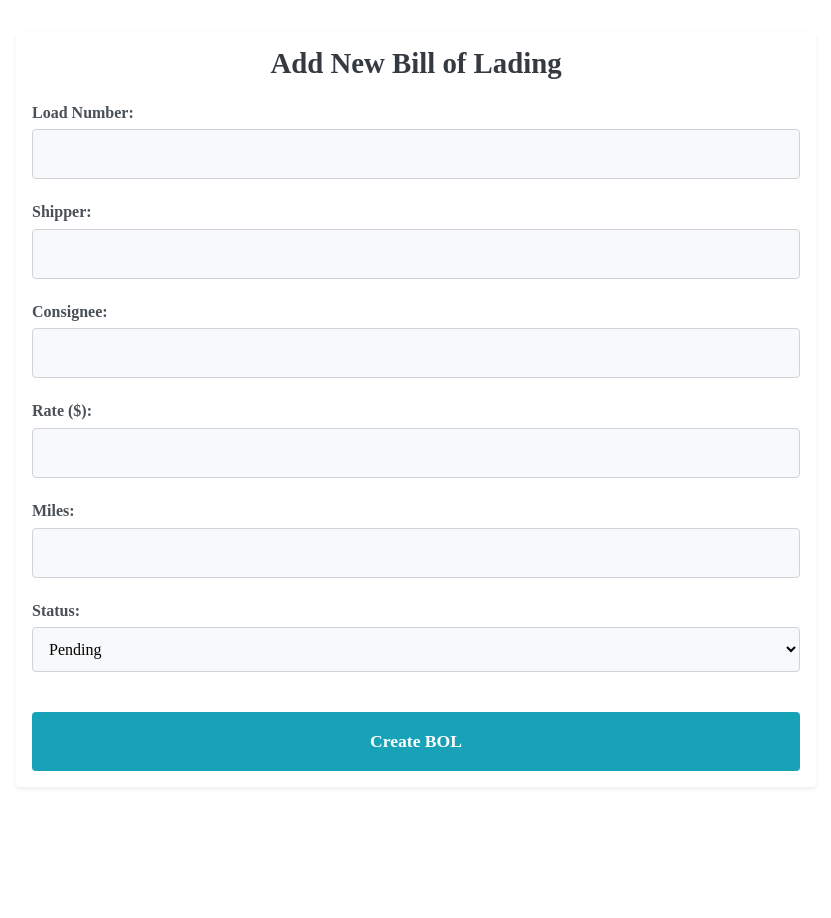
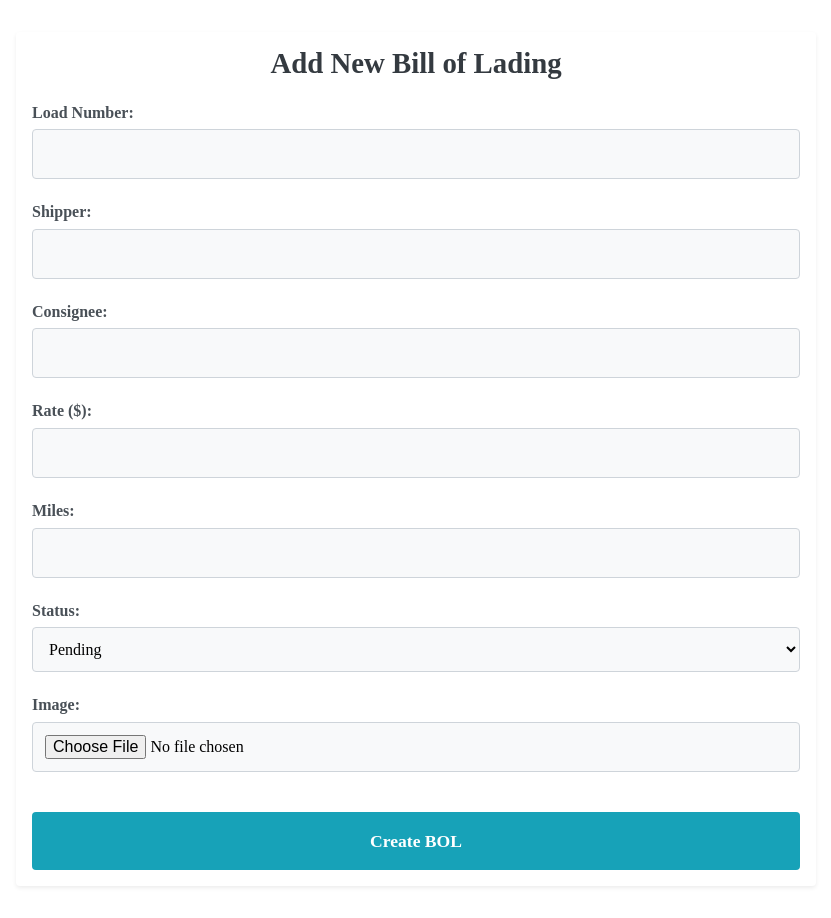
Before and after one commit to JoanneOs/capybara-frontend, a React (Vite) app: page /bol/add in a window 1280 px wide. Shown: the whole page, without its empty margins (224-1055 px from the left). Before the commit the page ends 832 px from the top, so only its background shows below. Built offline with nearby package versions, Linux system fonts and the light colour scheme.

Commit message:
Refactor AddBol form to use Formik and Yup, add image upload support
Replaced manual form state with Formik. Added Yup validation schema and support for uploading an optional image with size/type validation. Improved UX with error messages and submission indicator.

```diff
--- a/src/components/BOL/AddBol.jsx
+++ b/src/components/BOL/AddBol.jsx
@@ -1,12 +1,9 @@
-import { useState } from 'react';
+import { useState } from 'react'; // used to track submission state
 import { useNavigate } from 'react-router-dom';
 import { createBOL } from '../../utilities/bols-api';
 import { Formik, Form, Field, ErrorMessage } from 'formik'; // added for form state/validation
 import * as Yup from 'yup'; // added for validation schema
-
-
 import './AddBol.css';
-
 
 // validation schema using yup
 const bolSchema = Yup.object().shape({
@@ -24,119 +21,132 @@ const bolSchema = Yup.object().shape({
     ),
 });
 
-export default function AddBol() {
+const AddBol = () => {
   const navigate = useNavigate();
- const [formData, setFormData] = useState({
+  const [isSubmitting, setIsSubmitting] = useState(false); // tracks loading state
+
+  const handleSubmit = async (values, { setSubmitting, setErrors }) => {
+    setIsSubmitting(true); // disable form while submitting
+    try {
+      const formData = new FormData(); // to send image and text together
+      for (const key in values) {
+        if (key === 'image' && values.image) {
+          formData.append('image', values.image); // append image file
+        } else if (key !== 'image') {
+          formData.append(key, values[key]); // append text fields
+        }
+      }
+
+      await createBOL(formData); // send form data to backend
+      navigate('/bol'); // redirect after success
+    } catch (error) {
+      console.error('Error creating BOL:', error);
+      setErrors({ submit: 'Failed to create BOL. Please check your input and try again.' }); // show error message
+    } finally {
+      setIsSubmitting(false);
+    }
+  };
+
+  return (
+    <div className="add-bol">
+      <h1>Add New Bill of Lading</h1>
+      <Formik
+        initialValues={{
           loadNumber: '',
           shipper: '',
           consignee: '',
           rate: '',
           miles: '',
-   status: 'Pending'
- });
-
-
- const handleChange = (e) => {
-   setFormData({
-     ...formData,
-     [e.target.name]: e.target.value
-   });
- };
-
-
- const handleSubmit = async (e) => {
-   e.preventDefault();
-   try {
-     await createBOL(formData);
-     navigate('/bol');
-   } catch (error) {
-     console.error('Error creating BOL:', error);
-   }
- };
-
-
- return (
-   <div className="add-bol">
-     <h1>Add New Bill of Lading</h1>
-     <form onSubmit={handleSubmit}>
+          status: 'Pending',
+          image: null, // added to support file upload
+        }}
+        validationSchema={bolSchema}
+        onSubmit={handleSubmit}
+      >
+        {({ values, handleChange, touched, errors, setFieldValue, handleBlur }) => (
+          <Form>
+            {/* text inputs with validation */}
             <div className="form-group">
-         <label>Load Number:</label>
-         <input
-           type="text"
-           name="loadNumber"
-           value={formData.loadNumber}
-           onChange={handleChange}
-           required
+              <label htmlFor="loadNumber">Load Number:</label>
+              <Field type="text" id="loadNumber" name="loadNumber" value={values.loadNumber}
+                onChange={handleChange} onBlur={handleBlur}
+                className={touched.loadNumber && errors.loadNumber ? 'error' : ''}
               />
+              <ErrorMessage name="loadNumber" component="div" className="error-message" />
             </div>
 
+            <div className="form-group">
+              <label htmlFor="shipper">Shipper:</label>
+              <Field type="text" id="shipper" name="shipper" value={values.shipper}
+                onChange={handleChange} onBlur={handleBlur}
+                className={touched.shipper && errors.shipper ? 'error' : ''}
+              />
+              <ErrorMessage name="shipper" component="div" className="error-message" />
+            </div>
 
             <div className="form-group">
-         <label>Shipper:</label>
-         <input
-           type="text"
-           name="shipper"
-           value={formData.shipper}
-           onChange={handleChange}
-           required
+              <label htmlFor="consignee">Consignee:</label>
+              <Field type="text" id="consignee" name="consignee" value={values.consignee}
+                onChange={handleChange} onBlur={handleBlur}
+                className={touched.consignee && errors.consignee ? 'error' : ''}
               />
+              <ErrorMessage name="consignee" component="div" className="error-message" />
             </div>
 
+            <div className="form-group">
+              <label htmlFor="rate">Rate ($):</label>
+              <Field type="number" id="rate" name="rate" value={values.rate}
+                onChange={handleChange} onBlur={handleBlur} min="0" step="0.01"
+                className={touched.rate && errors.rate ? 'error' : ''}
+              />
+              <ErrorMessage name="rate" component="div" className="error-message" />
+            </div>
 
             <div className="form-group">
-         <label>Consignee:</label>
-         <input
-           type="text"
-           name="consignee"
-           value={formData.consignee}
-           onChange={handleChange}
-           required
+              <label htmlFor="miles">Miles:</label>
+              <Field type="number" id="miles" name="miles" value={values.miles}
+                onChange={handleChange} onBlur={handleBlur} min="0"
+                className={touched.miles && errors.miles ? 'error' : ''}
               />
+              <ErrorMessage name="miles" component="div" className="error-message" />
             </div>
 
-
             <div className="form-group">
-         <label>Rate ($):</label>
-         <input
-           type="number"
-           name="rate"
-           value={formData.rate}
-           onChange={handleChange}
-           min="0"
-           step="0.01"
-           required
-         />
-       </div>
-
-
-       <div className="form-group">
-         <label>Miles:</label>
-         <input
-           type="number"
-           name="miles"
-           value={formData.miles}
-           onChange={handleChange}
-           min="0"
-         />
-       </div>
-
-
-       <div className="form-group">
-         <label>Status:</label>
-         <select
-           name="status"
-           value={formData.status}
-           onChange={handleChange}
+              <label htmlFor="status">Status:</label>
+              <Field as="select" id="status" name="status" value={values.status}
+                onChange={handleChange} onBlur={handleBlur}
+                className={touched.status && errors.status ? 'error' : ''}
               >
                 <option value="Pending">Pending</option>
                 <option value="Paid">Paid</option>
                 <option value="Disputed">Disputed</option>
-         </select>
+              </Field>
+              <ErrorMessage name="status" component="div" className="error-message" />
             </div>
 
+            {/* file input for image */}
+            <div className="form-group">
+              <label htmlFor="image">Image:</label>
+              <input
+                type="file" id="image" name="image"
+                onChange={(event) => setFieldValue('image', event.currentTarget.files[0])}
+                onBlur={handleBlur}
+                className={touched.image && errors.image ? 'error' : ''}
+                accept="image/jpeg, image/jpg, image/png"
+              />
+              <ErrorMessage name="image" component="div" className="error-message" />
+            </div>
 
-       <button type="submit" className="btn-submit">Create BOL</button>
-     </form>
+            <button type="submit" className="btn-submit" disabled={isSubmitting}>
+              {isSubmitting ? 'Creating...' : 'Create BOL'} {/* shows loading state */}
+            </button>
+
+            {errors.submit && <div className="error-message">{errors.submit}</div>}
+          </Form>
+        )}
+      </Formik>
     </div>
   );
-}
+};
+
+export default AddBol;
```
Lines whose indentation alone changed are shown as unchanged.
